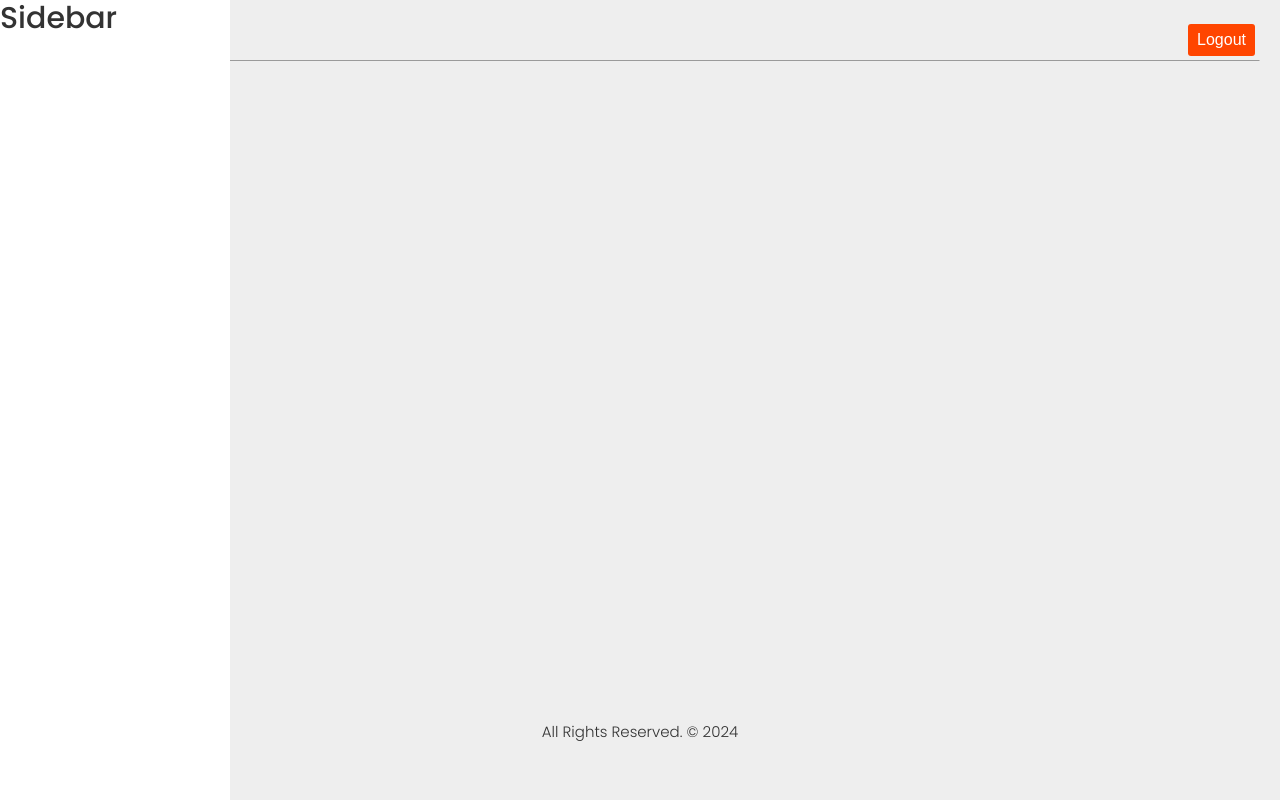
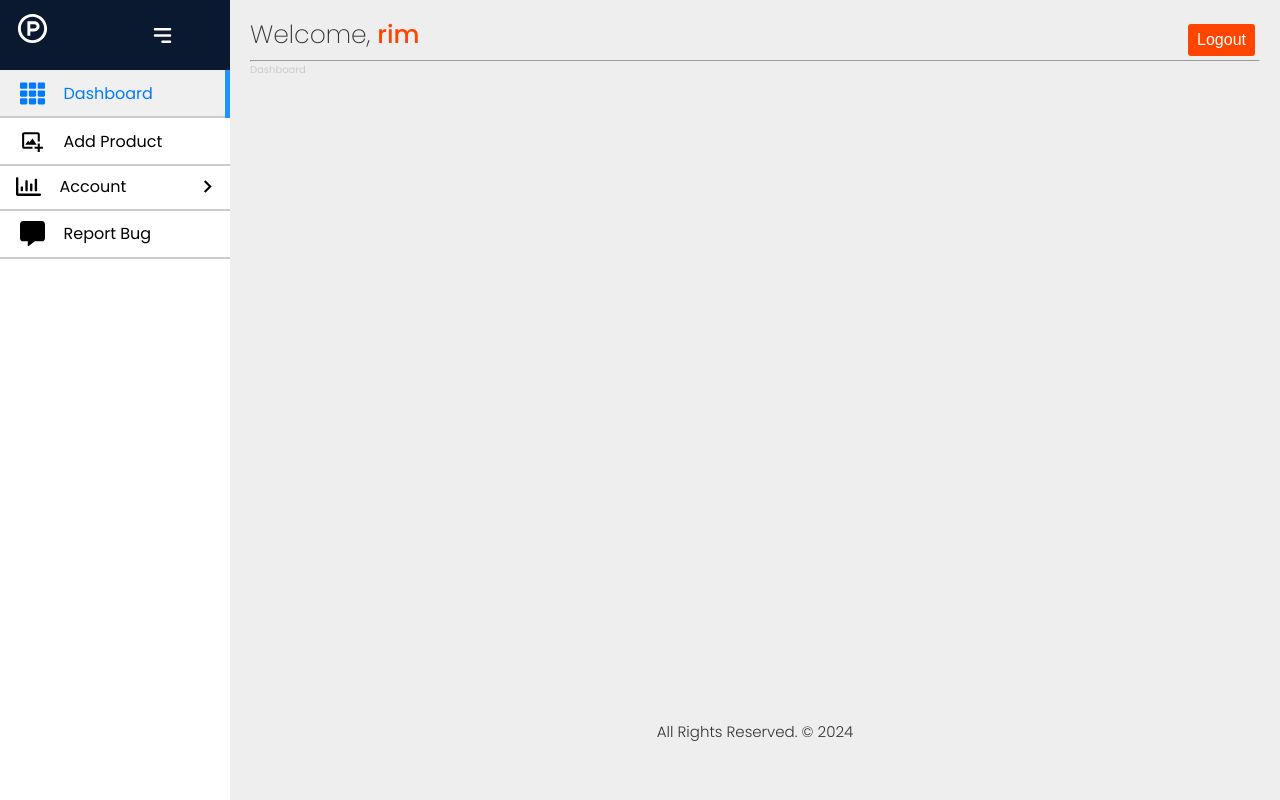
Before and after one commit to rimdagdoug/mer-inventory-management-app, a React (Create React App) app in the folder frontend/: page /dashboard in a window 1280 px wide. Built offline with nearby package versions, Linux system fonts and the light colour scheme.

Commit message:
sidebar-component

```diff
--- a/frontend/src/components/sidebar/Sidebar.js
+++ b/frontend/src/components/sidebar/Sidebar.js
@@ -1,14 +1,52 @@
-import React from 'react'
+import React, { useState } from "react";
 import "./Sidebar.scss";
+import { HiMenuAlt3 } from "react-icons/hi";
+import { RiProductHuntLine } from "react-icons/ri";
+import menu from "../../data/sidebar";
+import SidebarItem from "./SidebarItem";
+import { useNavigate } from "react-router-dom";
+
 const Sidebar = ({ children }) => {
+  const [isOpen, setIsOpen] = useState(true);
+  const toggle = () => setIsOpen(!isOpen);
+  const navigate = useNavigate();
 
+  const goHome = () => {
+    navigate("/");
+  };
 
   return (
-        <div className='layout'>
-            <div className='sidebar'>
-                <h2>Sidebar</h2>
+    <div className="layout">
+      <div className="sidebar" style={{ width: isOpen ? "230px" : "60px" }}>
+        <div className="top_section">
+          <div className="logo" style={{ display: isOpen ? "block" : "none" }}>
+            <RiProductHuntLine
+              size={35}
+              style={{ cursor: "pointer" }}
+              onClick={goHome}
+            />
           </div>
-            <main>{children}</main>
+
+          <div
+            className="bars"
+            style={{ marginLeft: isOpen ? "100px" : "0px" }}
+          >
+            <HiMenuAlt3 onClick={toggle} />
+          </div>
+        </div>
+        {menu.map((item, index) => {
+          return <SidebarItem key={index} item={item} isOpen={isOpen} />;
+        })}
+      </div>
+
+      <main
+        style={{
+          paddingLeft: isOpen ? "230px" : "60px",
+          transition: "all .5s",
+        }}
+      >
+        {children}
+      </main>
     </div>
   );
 };
--- a/frontend/src/components/sidebar/SidebarItem.js
+++ b/frontend/src/components/sidebar/SidebarItem.js
@@ -1,9 +1,65 @@
-import React from 'react'
+import React, { useState } from "react";
+import { MdKeyboardArrowRight } from "react-icons/md";
+import { NavLink } from "react-router-dom";
 
-const SidebarItem = () => {
-  return (
-    <div>SidebarItem</div>
-  )
-}
+const activeLink = ({ isActive }) => (isActive ? "active" : "link");
+const activeSublink = ({ isActive }) => (isActive ? "active" : "link");
 
-export default SidebarItem
+const SidebarItem = ({ item, isOpen }) => {
+  const [expandMenu, setExpandMenu] = useState(false);
+
+  if (item.childrens) {
+    return (
+      <div
+        className={
+          expandMenu ? "sidebar-item s-parent open" : "sidebar-item s-parent"
+        }
+      >
+        <div className="sidebar-title">
+          <span>
+            {item.icon && <div className="icon">{item.icon}</div>}
+            {isOpen && <div>{item.title}</div>}
+          </span>
+          <MdKeyboardArrowRight
+            size={25}
+            className="arrow-icon"
+            onClick={() => setExpandMenu(!expandMenu)}
+          />
+        </div>
+        <div className="sidebar-content">
+          {item.childrens.map((child, index) => {
+            return (
+              <div key={index} className="s-child">
+                <NavLink to={child.path} className={activeSublink}>
+                  <div className="sidebar-item">
+                    <div className="sidebar-title">
+                      <span>
+                        {child.icon && <div className="icon">{child.icon}</div>}
+                        {isOpen && <div>{child.title}</div>}
+                      </span>
+                    </div>
+                  </div>
+                </NavLink>
+              </div>
+            );
+          })}
+        </div>
+      </div>
+    );
+  } else {
+    return (
+      <NavLink to={item.path} className={activeLink}>
+        <div className="sidebar-item s-parent">
+          <div className="sidebar-title">
+            <span>
+              {item.icon && <div className="icon">{item.icon}</div>}
+              {isOpen && <div>{item.title}</div>}
+            </span>
+          </div>
+        </div>
+      </NavLink>
+    );
+  }
+};
+
+export default SidebarItem;
--- /dev/null
+++ b/frontend/src/data/sidebar.js
@@ -0,0 +1,41 @@
+import { FaTh, FaRegChartBar, FaCommentAlt } from "react-icons/fa";
+import { BiImageAdd } from "react-icons/bi";
+// tableau d'objets JavaScript qui représente
+//un menu de navigation latérale.
+//Chaque objet dans le tableau représente un élément
+// du menu avec des propriétés telles que le titre,
+// l'icône et le chemin vers lequel l'élément du menu
+// redirige lorsque cliqué.
+const menu = [
+  {
+    title: "Dashboard",
+    icon: <FaTh />,
+    path: "/dashboard",
+  },
+  {
+    title: "Add Product",
+    icon: <BiImageAdd />,
+    path: "/add-product",
+  },
+  {
+    title: "Account",
+    icon: <FaRegChartBar />,
+    childrens: [
+      {
+        title: "Profile",
+        path: "/profile",
+      },
+      {
+        title: "Edit Profile",
+        path: "/edit-profile",
+      },
+    ],
+  },
+  {
+    title: "Report Bug",
+    icon: <FaCommentAlt />,
+    path: "/contact-us",
+  },
+];
+
+export default menu;
```
Lines whose indentation alone changed are shown as unchanged.
